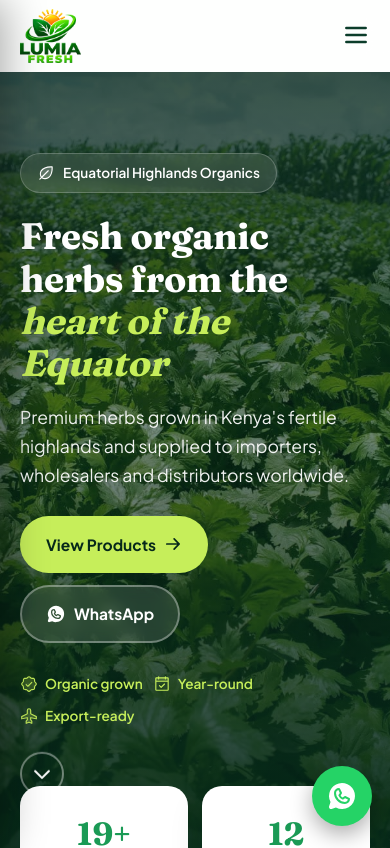
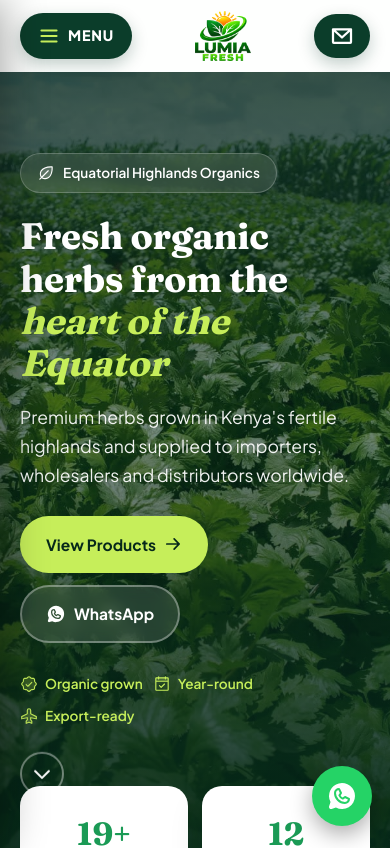
Before and after one commit to Muchyz/lumia-fresh, a React (Vite) app: page / in a window 390 px wide. Shown: the top 848 px of the page. Built offline with nearby package versions, Linux system fonts and the light colour scheme.

Commit message:
konza style mobile navbar

```diff
--- a/src/index.css
+++ b/src/index.css
@@ -386,3 +386,13 @@ html,body{max-width:100%;overflow-x:clip}
 .exhero p{margin-top:8px;font-size:1rem;opacity:.88}
 .exhero .row{margin-top:20px}
 .exfacts{margin-top:-46px}
+/* ---- Konza-style mobile navbar ---- */
+.mailbtn{display:none}
+@media(max-width:860px){
+ .nav .wrap{gap:8px}
+ .burger{display:inline-flex;align-items:center;gap:8px;order:1;background:var(--g1);color:#fff;border:0;border-radius:999px;padding:11px 18px;font:inherit;font-weight:800;letter-spacing:.06em;font-size:.9rem;box-shadow:0 6px 16px #0b3d2a40}
+ .burger svg{color:var(--lime)}
+ .brand{order:2;margin:0 auto}
+ .brand img{height:50px}
+ .mailbtn{order:3;display:grid;place-items:center;width:56px;height:44px;border-radius:999px;background:var(--g1);color:#fff;box-shadow:0 6px 16px #0b3d2a40}
+}
--- a/src/ui.jsx
+++ b/src/ui.jsx
@@ -62,7 +62,8 @@ export function Navbar() {
             ))}
             <a href={wa()} className="btn btn-wa" target="_blank" rel="noreferrer"><WhatsappLogo size={20} weight="fill" /> WhatsApp</a>
           </nav>
-          <button className="burger" onClick={() => setOpen(true)} aria-label="Menu"><List size={28} weight="bold" /></button>
+          <button className="burger" onClick={() => setOpen(true)} aria-label="Menu"><List size={22} weight="bold" /> MENU</button>
+          <Link to="/contact" className="mailbtn" aria-label="Contact us"><EnvelopeSimple size={24} weight="bold" /></Link>
         </div>
       </header>
       <div className={'ovl' + (open ? ' on' : '')} onClick={close} />
```
